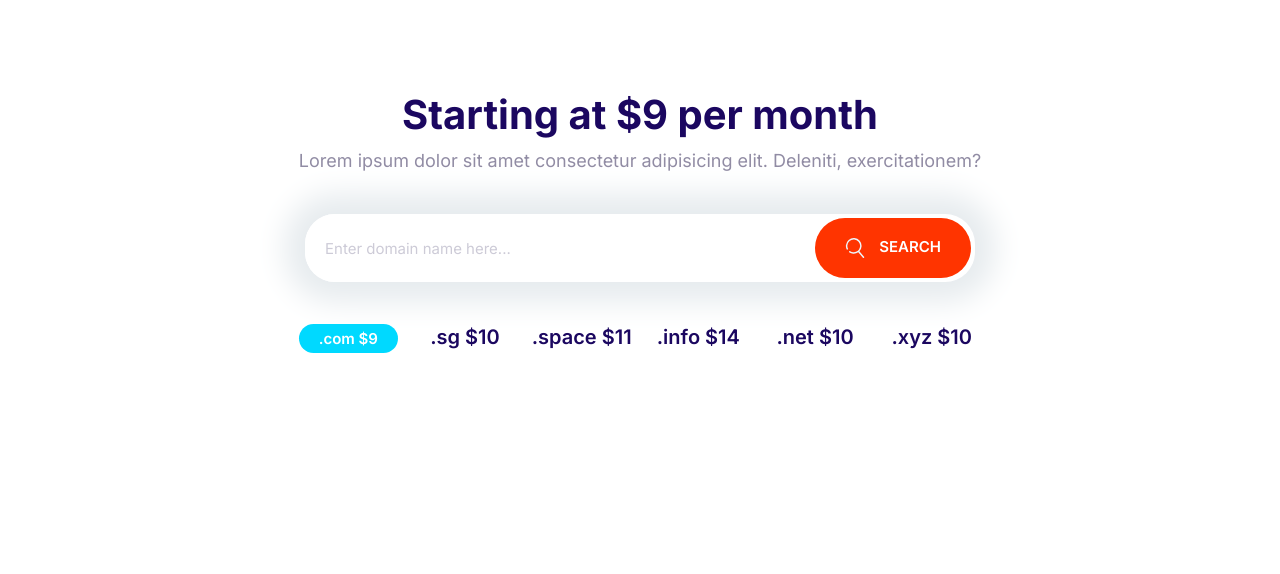
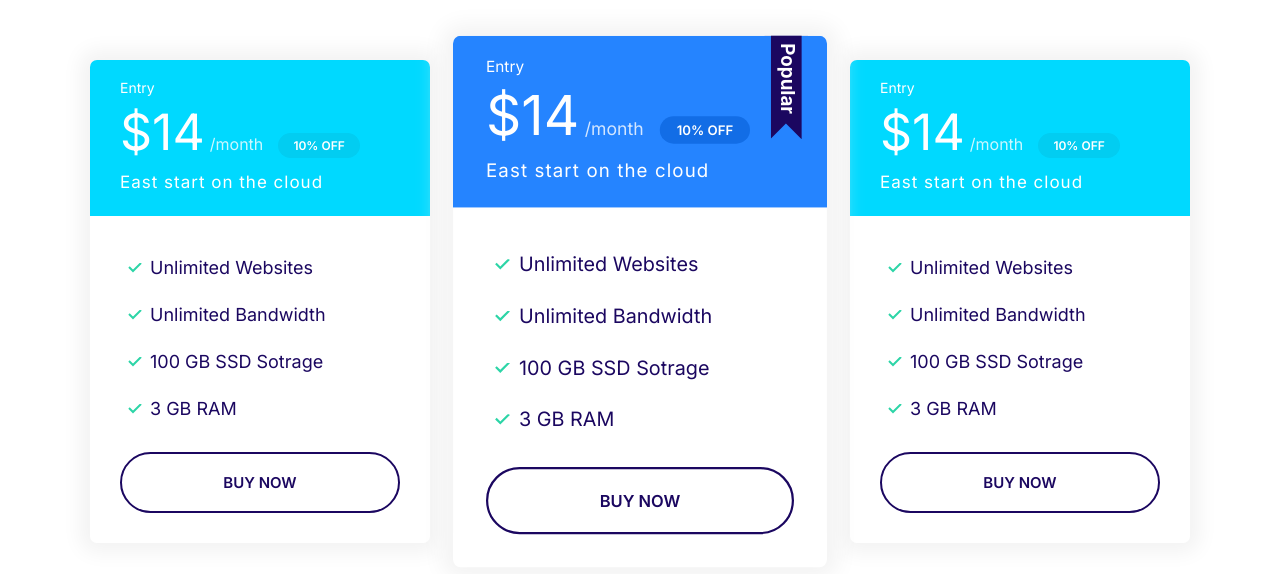
Before and after one commit to Rizque/moshify, a plain HTML site: page index.html in a window 1280 px wide. Drawn offline with Linux system fonts and the light colour scheme.

Commit message:
Plans Block.

```diff
--- a/CSS/styles.css
+++ b/CSS/styles.css
@@ -324,11 +324,18 @@ a {
   color: #fff;
 }
 
+.card--primary .badge--primary {
+  background: #126de6;
+}
 .card--secondary .badge--secondary {
   background: #02cdf1;
 }
 
 /* Plans */
+.plan {
+  transition: transform 0.2s ease-out;
+}
+
 .plan__name {
   color: #fff;
   margin: 0;
@@ -358,6 +365,10 @@ a {
   margin-bottom: 2rem;
 }
 
+.plan--popular {
+  transform: scale(1.1);
+}
+
 .plan--popular .card__header {
   position: relative;
 }
@@ -369,6 +380,14 @@ a {
   position: absolute;
   top: -6px;
   right: 5%;
+}
+
+.plan:hover {
+  transform: scale(1.05);
+}
+
+.plan--popular:hover {
+  transform: scale(1.15);
 }
 
 @media screen and (min-width: 1024px) {
@@ -721,3 +740,13 @@ a {
     grid-template-columns: repeat(auto-fit, minmax(10rem, 1fr));
   }
 }
+
+/* Plans Block */
+.block-plans .grid {
+  gap: 8rem 4rem;
+}
+
+.block-plans .card {
+  max-width: 500px;
+  margin: 0 auto;
+}
--- a/index.html
+++ b/index.html
@@ -14,36 +14,69 @@
     <link rel="stylesheet" href="CSS/styles.css" />
   </head>
   <body>
-    <section class="block container block-domain">
-      <header class="block__header">
-        <h2>Starting at $9 per month</h2>
-        <p>
-          Lorem ipsum dolor sit amet consectetur adipisicing elit. Deleniti,
-          exercitationem?
-        </p>
-      </header>
-      <div class="input-group">
-        <input
-          type="text"
-          class="input"
-          placeholder="Enter domain name here..."
-        />
-        <button class="btn btn--accent">
-          <svg class="icon icon--white">
-            <use xlink:href="images/sprite.svg#search"></use>
-          </svg>
-          Search
-        </button>
+    <section class="block container block-plans">
+      <div class="grid grid--1x3">
+        <div class="plan">
+          <div class="card card--secondary">
+            <header class="card__header">
+              <h3 class="plan__name">Entry</h3>
+              <span class="plan__price">$14</span>
+              <span class="plan__billing-cycle">/month</span>
+              <span class="badge badge--secondary badge--small">10% OFF</span>
+              <span class="plan__description">East start on the cloud</span>
+            </header>
+            <div class="card__body">
+              <ul class="list list--tick">
+                <li class="list__item">Unlimited Websites</li>
+                <li class="list__item">Unlimited Bandwidth</li>
+                <li class="list__item">100 GB SSD Sotrage</li>
+                <li class="list__item">3 GB RAM</li>
+              </ul>
+              <button class="btn btn--outline btn--block">Buy Now</button>
+            </div>
+          </div>
+        </div>
+        <div class="plan plan--popular">
+          <div class="card card--primary">
+            <header class="card__header">
+              <h3 class="plan__name">Entry</h3>
+              <span class="plan__price">$14</span>
+              <span class="plan__billing-cycle">/month</span>
+              <span class="badge badge--primary badge--small">10% OFF</span>
+              <span class="plan__description">East start on the cloud</span>
+            </header>
+            <div class="card__body">
+              <ul class="list list--tick">
+                <li class="list__item">Unlimited Websites</li>
+                <li class="list__item">Unlimited Bandwidth</li>
+                <li class="list__item">100 GB SSD Sotrage</li>
+                <li class="list__item">3 GB RAM</li>
+              </ul>
+              <button class="btn btn--outline btn--block">Buy Now</button>
+            </div>
+          </div>
+        </div>
+        <div class="plan">
+          <div class="card card--secondary">
+            <header class="card__header">
+              <h3 class="plan__name">Entry</h3>
+              <span class="plan__price">$14</span>
+              <span class="plan__billing-cycle">/month</span>
+              <span class="badge badge--secondary badge--small">10% OFF</span>
+              <span class="plan__description">East start on the cloud</span>
+            </header>
+            <div class="card__body">
+              <ul class="list list--tick">
+                <li class="list__item">Unlimited Websites</li>
+                <li class="list__item">Unlimited Bandwidth</li>
+                <li class="list__item">100 GB SSD Sotrage</li>
+                <li class="list__item">3 GB RAM</li>
+              </ul>
+              <button class="btn btn--outline btn--block">Buy Now</button>
+            </div>
+          </div>
+        </div>
       </div>
-      <ul class="list block-domain__prices">
-        <li><span class="badge badge--secondary">.com $9</span></li>
-        <li>.sg $10</li>
-        <li>.space $11</li>
-        <li>.info $14</li>
-
-        <li>.net $10</li>
-        <li>.xyz $10</li>
-      </ul>
     </section>
 
     <script src="js/main.js"></script>
```
Also changed, not shown: components/collapsibles.html (+0 -1 lines), components/plans_block.html (added, +64 -0 lines).
